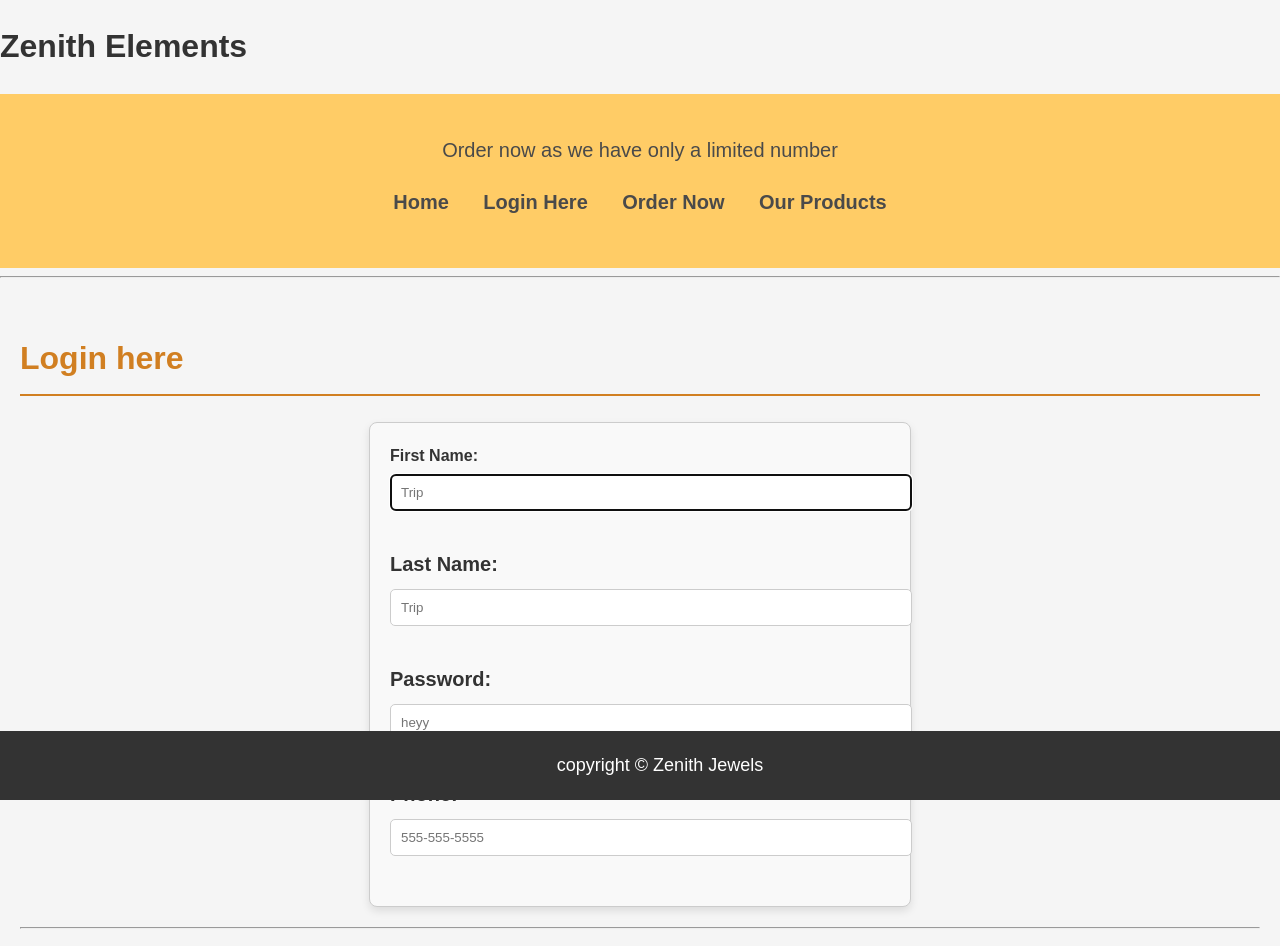
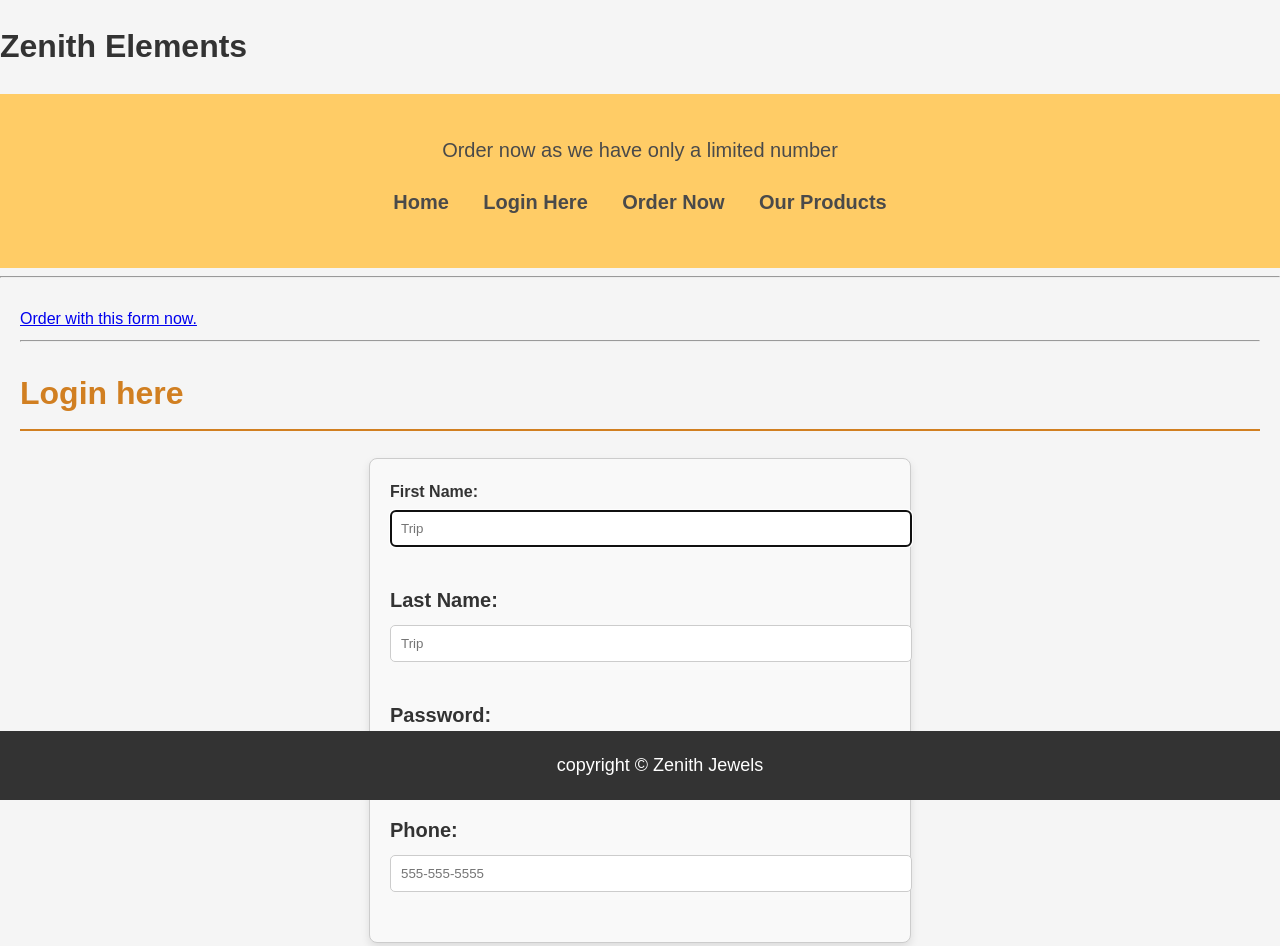
Before and after one commit to tripsycodes/Zenith-Elements, a plain HTML site: page Order.html in a window 1280 px wide. Shown: the top 946 px of the page. Drawn offline with Linux system fonts and the light colour scheme.

Commit message:
Update Order.html

```diff
--- a/Order.html
+++ b/Order.html
@@ -39,6 +39,13 @@
     <hr />
 
     <main>
+      <article id="Login">
+        <a href="https://forms.gle/8zqqkY2yTfbRrhm7A"
+          >Order with this form now.</a
+        >
+      </article>
+
+      <hr />
       <article id="Login">
         <h2>Login here</h2>
         <form action="https://httpbin.org.get" method="get">
```
